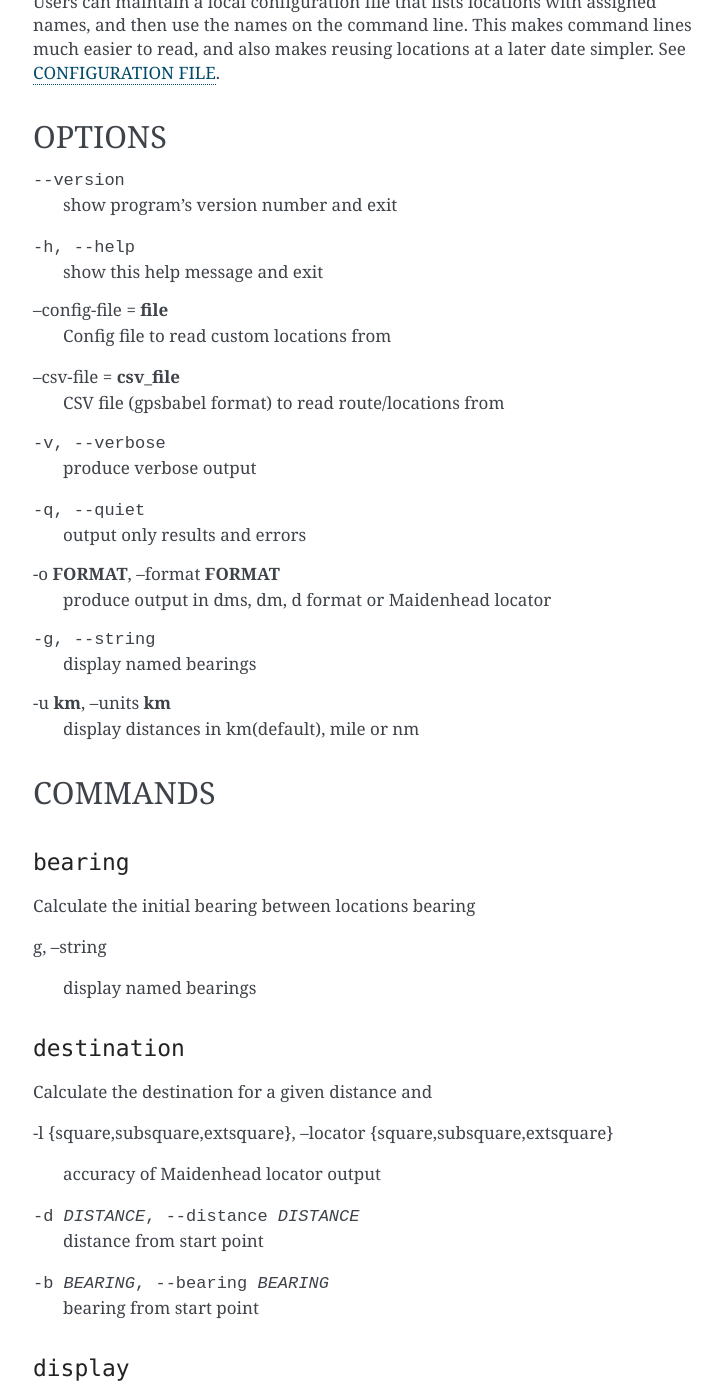
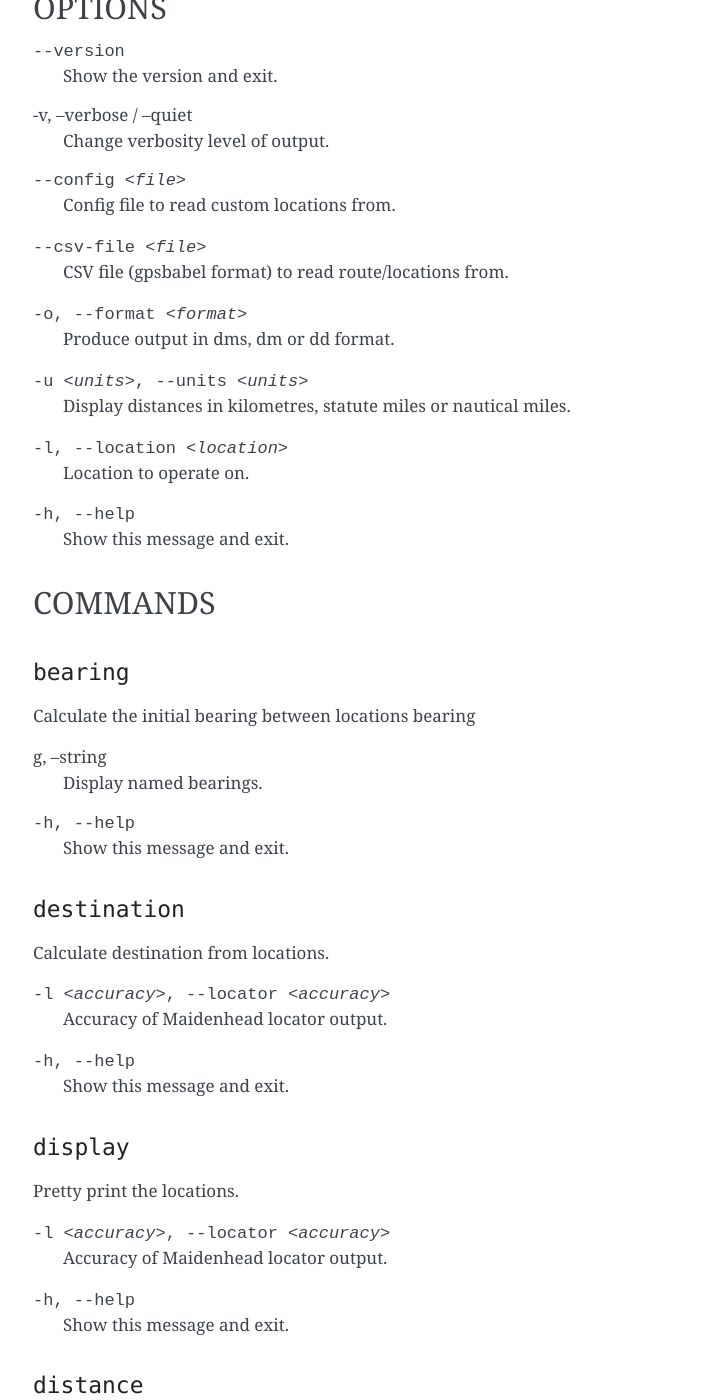
Before and after one commit to JNRowe/upoints, a Sphinx documentation site: the page built from doc/edist.1.rst, in a window 1280 px wide and 1400 px high, scrolled down 718 px. Shown: the whole window, without its empty margins (387-1109 px from the left). Built offline with Sphinx 7.4.7, drawn with Linux system fonts in a browser that asks for light colours; some of the changed text lies outside the part shown.

Commit message:
Initial redesign of edist interface

```diff
--- a/doc/edist.1.rst
+++ b/doc/edist.1.rst
@@ -1,14 +1,14 @@
+:Author: James Rowe <jnrowe@gmail.com>
+:Date: 2008-01-22
+:Copyright: GPL v3
+:Manual section: 1
+:Manual group: GIS
+
 edist
 =====
 
 Simple command line coordinate processing
 -----------------------------------------
-
-:Author: James Rowe <jnrowe@gmail.com>
-:Date: 2008-01-22
-:Copyright: GPL v3
-:Manual section: 1
-:Manual group: GIS
 
 SYNOPSIS
 --------
@@ -18,49 +18,45 @@ SYNOPSIS
 DESCRIPTION
 -----------
 
-**edist** operates on one, or more, locations specified in various
-formats.  For example, a location string of "52.015;\-0.221" would be
-interpreted as 52.015 degrees North by 0.221 degrees West, as would
-"52d0m54s N 000d13m15s W".  Positive values can be specified with a "+"
-prefix, but it isn't required.
+**edist** operates on one, or more, locations specified in various formats.
+For example, a location string of "52.015;\-0.221" would be interpreted as
+52.015 degrees North by 0.221 degrees West, as would "52d0m54s N 000d13m15s W".
+Positive values can be specified with a "+" prefix, but it isn't required.
 
-It is possible to use Maidenhead locators, such as "IO92" or "IO92va",
-for users who are accustomed to working with them.
+It is possible to use Maidenhead locators, such as "IO92" or "IO92va", for
+users who are accustomed to working with them.
 
 Users can maintain a local configuration file that lists locations with
-assigned names, and then use the names on the command line.  This makes
-command lines much easier to read, and also makes reusing locations at
-a later date simpler.  See `CONFIGURATION FILE`_.
+assigned names, and then use the names on the command line.  This makes command
+lines much easier to read, and also makes reusing locations at a later date
+simpler.  See `CONFIGURATION FILE`_.
 
 OPTIONS
 -------
 
 --version
-    show program's version number and exit
+    Show the version and exit.
+
+-v, --verbose / --quiet
+    Change verbosity level of output.
+
+--config <file>
+    Config file to read custom locations from.
+
+--csv-file <file>
+    CSV file (gpsbabel format) to read route/locations from.
+
+-o, --format <format>
+    Produce output in dms, dm or dd format.
+
+-u <units>, --units <units>
+    Display distances in kilometres, statute miles or nautical miles.
+
+-l, --location <location>
+    Location to operate on.
 
 -h, --help
-    show this help message and exit
-
---config-file = **file**
-    Config file to read custom locations from
-
---csv-file = **csv_file**
-    CSV file (gpsbabel format) to read route/locations from
-
--v, --verbose
-    produce verbose output
-
--q, --quiet
-    output only results and errors
-
--o **FORMAT**, --format **FORMAT**
-    produce output in dms, dm, d format or Maidenhead locator
-
--g, --string
-    display named bearings
-
--u **km**, --units **km**
-    display distances in km(default), mile or nm
+    Show this message and exit.
 
 COMMANDS
 --------
@@ -71,90 +67,95 @@ COMMANDS
 Calculate the initial bearing between locations bearing
 
 g, --string
+    Display named bearings.
 
-    display named bearings
+-h, --help
+    Show this message and exit.
 
 ``destination``
 '''''''''''''''
 
-Calculate the destination for a given distance and
+Calculate destination from locations.
 
--l {square,subsquare,extsquare}, --locator {square,subsquare,extsquare}
+-l <accuracy>, --locator <accuracy>
+    Accuracy of Maidenhead locator output.
 
-    accuracy of Maidenhead locator output
-
--d DISTANCE, --distance DISTANCE
-
-    distance from start point
-
--b BEARING, --bearing BEARING
-
-    bearing from start point
+-h, --help
+    Show this message and exit.
 
 ``display``
 '''''''''''
 
-Pretty print the location(s)
+Pretty print the locations.
 
--l {square,subsquare,extsquare}, --locator {square,subsquare,extsquare}
+-l <accuracy>, --locator <accuracy>
+    Accuracy of Maidenhead locator output.
 
-    accuracy of Maidenhead locator output
+-h, --help
+    Show this message and exit.
 
 ``distance``
 ''''''''''''
 
-Calculate the distance between locations
+Calculate distance between locations.
+
+-h, --help
+    Show this message and exit.
 
 ``final-bearing``
 '''''''''''''''''
 
-Calculate the final bearing between locations
+Calculate final bearing between locations.
 
-g, --string
+-g, --string
+    Display named bearings.
 
-    display named bearings
+-h, --help
+    Show this message and exit.
 
 ``flight-plan``
 '''''''''''''''
 
-Calculate the flight plan corresponding to locations
+Calculate flight plan for locations.
 
--s SPEED, --speed SPEED
+-s <speed>, --speed <speed>
+    Speed to calculate elapsed time.
 
-    speed to calculate elapsed time
+-t <format>, --time <format>
+    Display time in hours, minutes or seconds.
 
--t {h,m,s}, --time {h,m,s}
-
-    display time in hours, minutes or seconds
+-h, --help
+    Show this message and exit.
 
 ``range``
 '''''''''
 
-Calculate whether locations are within a given range
-
--d DISTANCE, --distance DISTANCE
-
-    range radius
+Check locations are within a given range.
 
 ``sunrise``
 '''''''''''
 
-Calculate the sunrise time for a given location
+Calculate the sunrise time for locations.
+
+-h, --help
+    Show this message and exit.
 
 ``sunset``
 ''''''''''
 
-Calculate the sunset time for a given location
+Calculate the sunset time for locations.
+
+-h, --help
+    Show this message and exit.
 
 CONFIGURATION FILE
 ------------------
 
-The configuration file, by default **~/.edist.conf**, is a simple
-**INI** format file, with sections headers defining the name of the
-location and their data defining the actual position.  You can define
-locations by either their latitude and longitude, or with a Maidenhead
-locator string.  Any options that aren't handled will simply ignored.
-For example::
+The configuration file, by default ``~/.edist.conf`, is a simple ``INI`` format
+file, with sections headers defining the name of the location and their data
+defining the actual position.  You can define locations by either their
+latitude and longitude, or with a Maidenhead locator string.  Any options that
+aren't handled will simply ignored.  For example::
 
     [Home]
     latitude = 52.015
@@ -167,8 +168,8 @@ For example::
     [Pin]
     locator = IO92
 
-With the above configuration file one could find the distance from
-**Home** to **Cambridge** using **edist --distance Home Cambridge**.
+With the above configuration file one could find the distance from ``Home`` to
+``Cambridge`` using ``edist -l Home -l Cambridge distance``.
 
 BUGS
 ----
```
Also changed, not shown: 1 other file.
